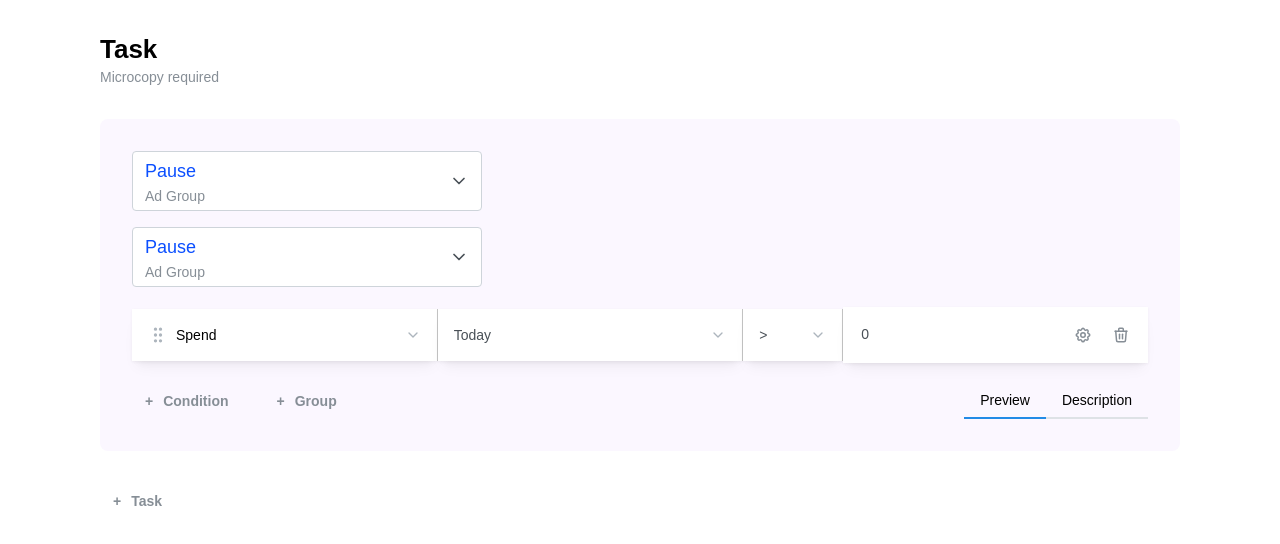
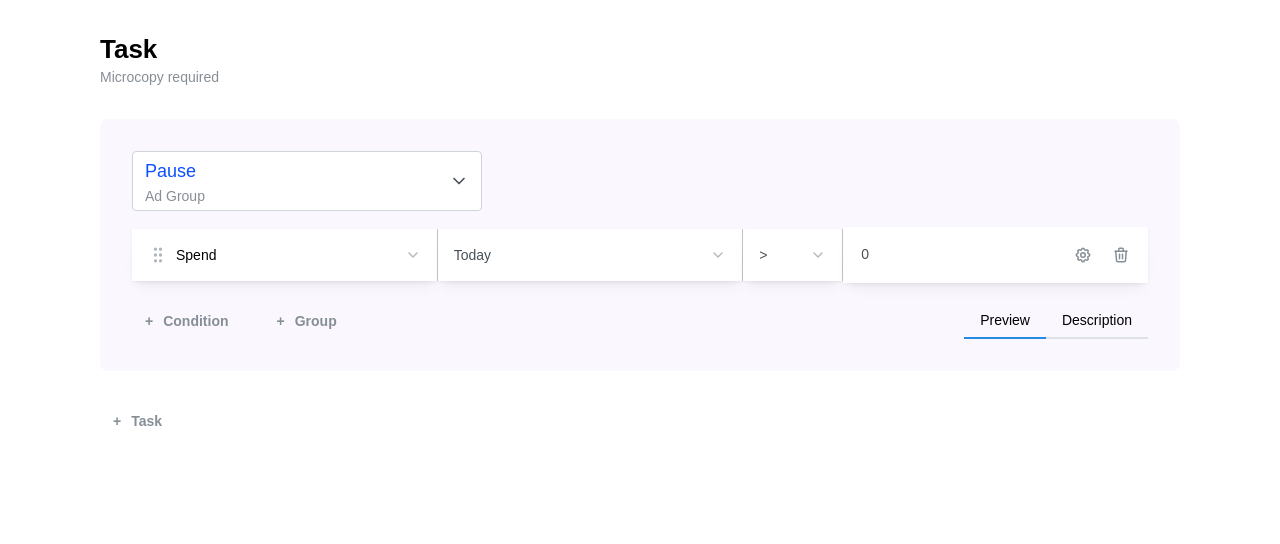
Before and after one commit to adeleke5140/tasks-automation-rule, a React (Vite) app: page / in a window 1280 px wide. Shown: the top 544 px of the page. Built offline with nearby package versions, Linux system fonts and the light colour scheme.

Commit message:
feat: streamline prop

```diff
--- a/src/components/rule-unit-form.tsx
+++ b/src/components/rule-unit-form.tsx
@@ -6,22 +6,15 @@ import { MetricWeight } from './metrics/metric-weight'
 import { Operator } from './operator'
 import { Range } from './range'
 import { RuleSelector } from './rule-selector'
-import { Task } from './task'
 import { Value } from './value'
 
 interface RuleUnitFormProps {
-  showTask?: boolean
-  showIndicator?: boolean
+  showConnector?: boolean
   indicatorColor?: string
   onDelete?: () => void
 }
 
-export const RuleUnitForm = ({
-  showTask = true,
-  showIndicator = false,
-  indicatorColor = '#3B82F6',
-  onDelete
-}: RuleUnitFormProps) => {
+export const RuleUnitForm = ({ onDelete, showConnector }: RuleUnitFormProps) => {
   const [selectedMetric, setSelectedMetric] = useState<TypeMetric>('spend')
   const [selectedRange, setSelectedRange] = useState<TypeRange>('today')
   const [selectedComparisonMetric, setSelectedComparisonMetric] = useState<TypeMetric>('spend')
@@ -29,22 +22,22 @@ export const RuleUnitForm = ({
   const [ruleType, setRuleType] = useState<'valueBased' | 'metricBased'>('valueBased')
 
   return (
-    <Group gap={0} wrap="nowrap" align="stretch">
-      {showIndicator && (
+    <Group pos="relative" gap={0} wrap="nowrap" align="stretch">
+      {showConnector ? (
         <Box
+          component="span"
+          pos="absolute"
           style={{
-            width: '3px',
-            backgroundColor: indicatorColor,
-            borderRadius: '2px',
-            marginRight: '12px',
-            alignSelf: 'stretch',
+            width: '2em',
+            height: '2px',
+            left: '-32px',
+            top: '50%',
+            background: '#A5B3BF',
           }}
         />
-      )}
+      ) : null}
 
       <Stack gap="lg" style={{ flex: 1 }}>
-        {showTask && <Task />}
-
         <Group gap={0} wrap="nowrap">
           <>
             <Metric selectedMetric={selectedMetric} onMetricChange={setSelectedMetric} />
```
